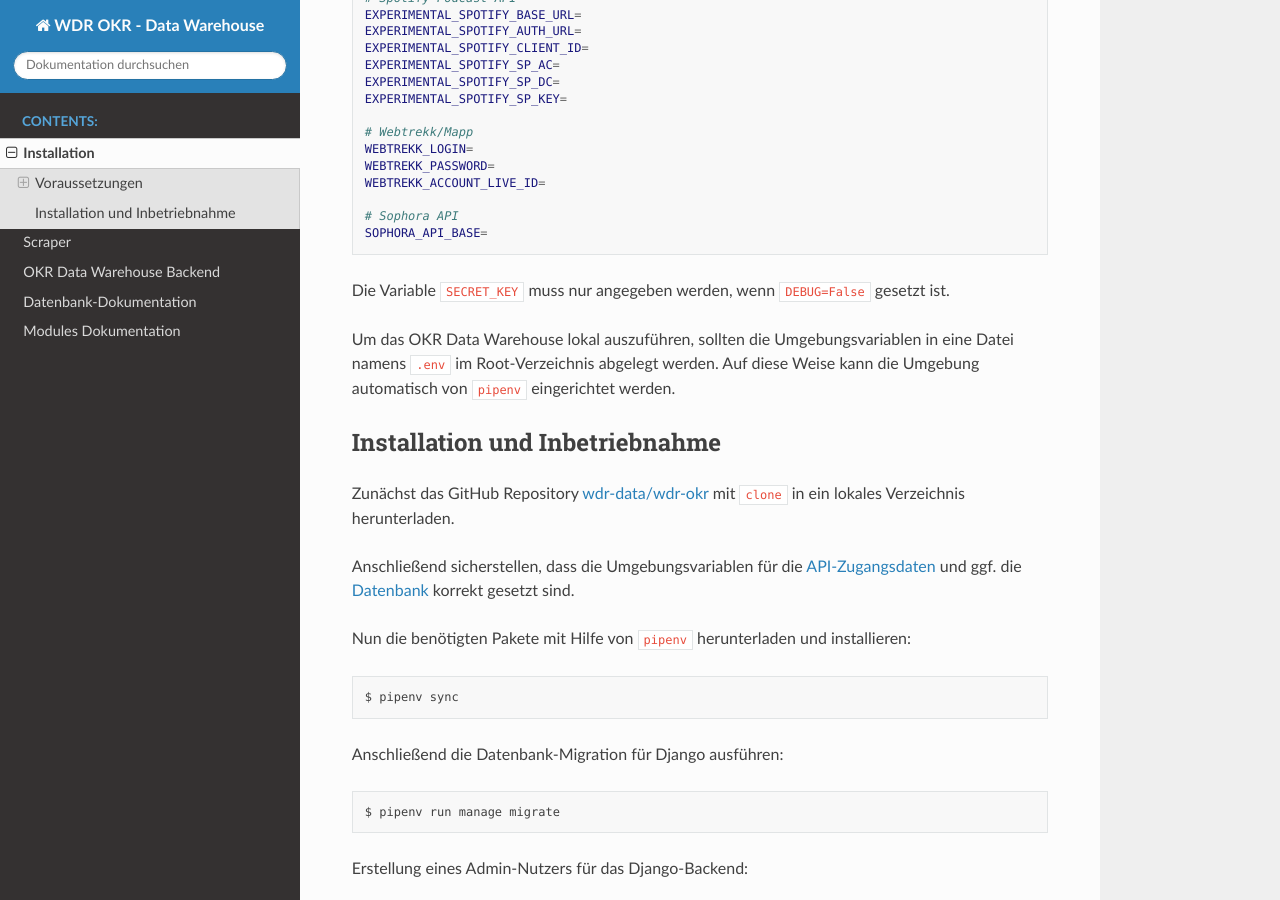
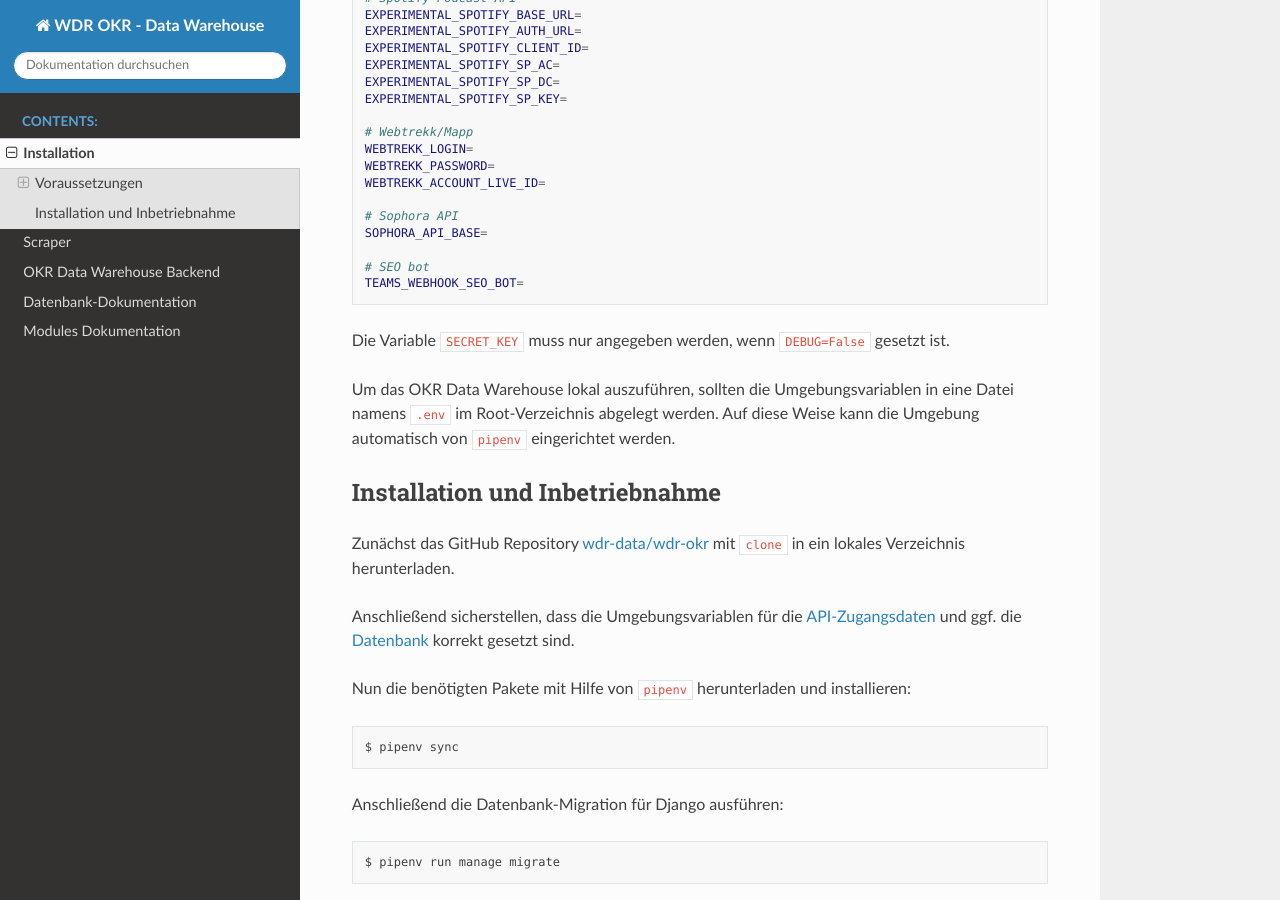
Before and after one commit to wdr-data/wdr-okr, a Sphinx documentation site: the page built from docs/installation.rst, in a window 1280 px wide and 900 px high, scrolled down 1036 px. Built offline with Sphinx 7.4.7 and the Read the Docs theme 2.0.0, drawn with Linux system fonts in a browser that asks for light colours.

Commit message:
📝 Add SEO Teams webhook to docs

```diff
--- a/docs/installation.rst
+++ b/docs/installation.rst
@@ -71,6 +71,9 @@ Umgebungsvariablen zur Verfügung stehen:
     # Sophora API
     SOPHORA_API_BASE=
 
+    # SEO bot
+    TEAMS_WEBHOOK_SEO_BOT=
+
 Die Variable ``SECRET_KEY`` muss nur angegeben werden, wenn ``DEBUG=False`` gesetzt ist.
 
 Um das OKR Data Warehouse lokal auszuführen, sollten die Umgebungsvariablen in eine
```
Also changed, not shown: README.md (+3 -0 lines).
